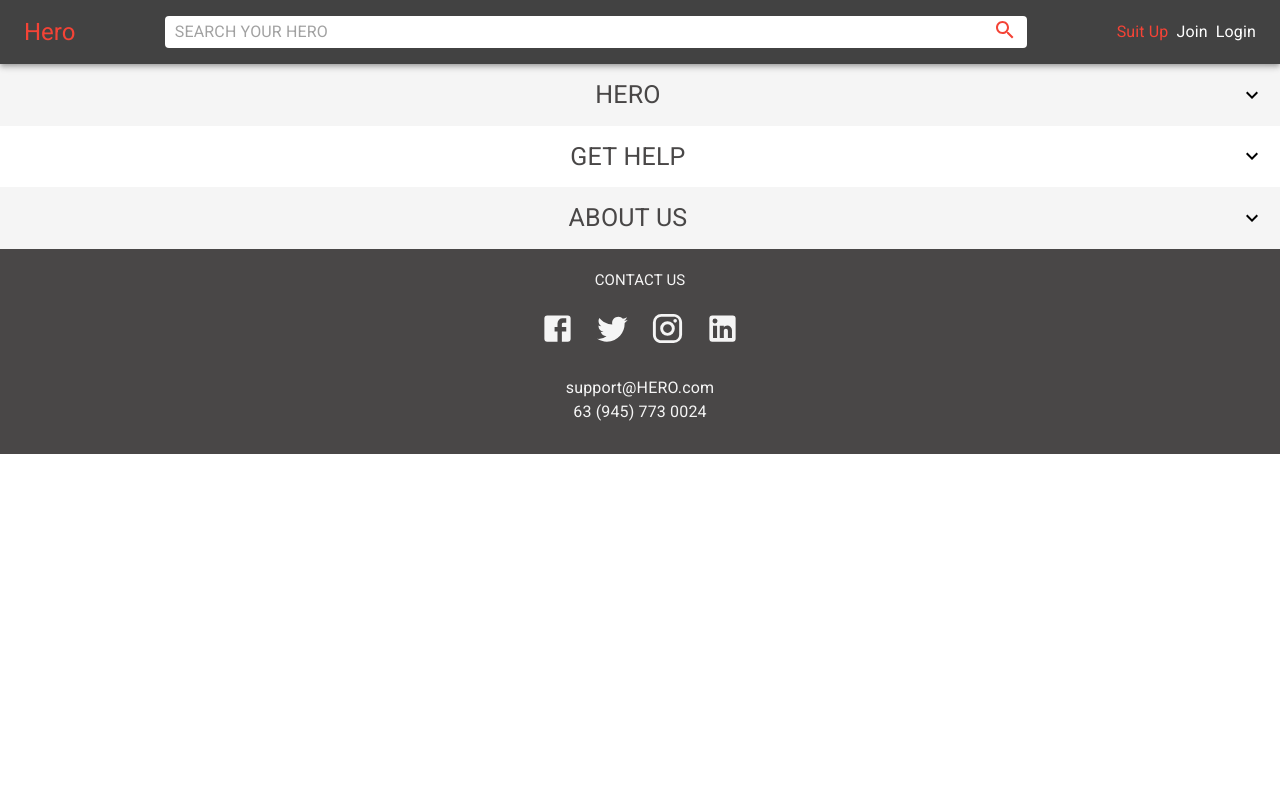
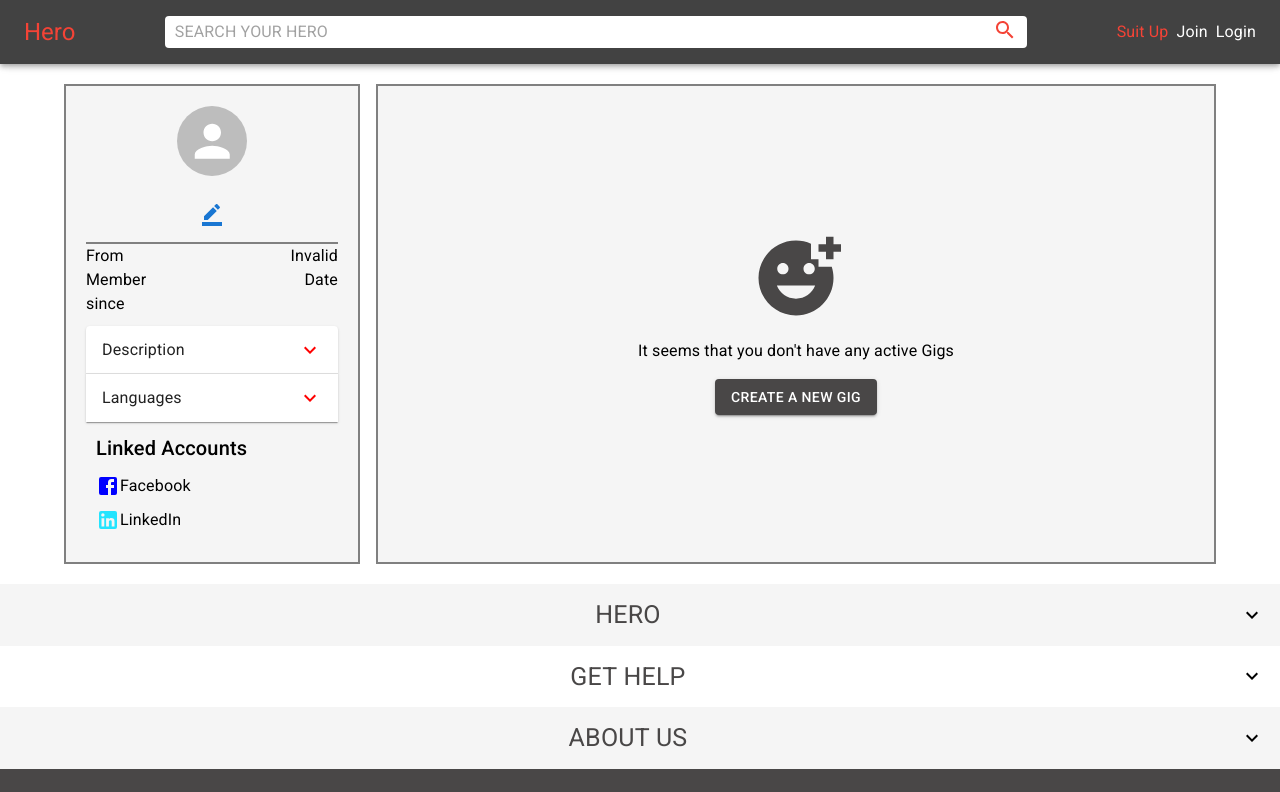
Before and after one commit to Shadowjian/hero, a React (Create React App) app: page /profile in a window 1280 px wide. Shown: the top 792 px of the page. Built offline with nearby package versions, Linux system fonts and the light colour scheme; no server answers.

Commit message:
adding profile page

```diff
--- a/src/App.jsx
+++ b/src/App.jsx
@@ -27,16 +27,17 @@ function App() {
 
   useEffect(() => {
     getUsers()
-  }, [searchInput])
-
-  useEffect(() => {
     !searchInput && setGigs(gigsDefaultState)
   }, [searchInput])
 
   const getUsers = async () => {
-    const res = await fetch("https://hero-express-api.vercel.app/api/users")
-    const data = await res.json()
-    setUsers(data)
+    try {
+      const res = await fetch("https://hero-express-api.vercel.app/api/users")
+      const data = await res.json()
+      setUsers(data)
+    } catch (error) {
+      console.log(error)
+    }
   }
 
   // NEW USER
--- /dev/null
+++ b/src/components/ContAccord.jsx
@@ -0,0 +1,102 @@
+import * as React from "react"
+import Accordion from "@mui/material/Accordion"
+import AccordionDetails from "@mui/material/AccordionDetails"
+import AccordionSummary from "@mui/material/AccordionSummary"
+import Typography from "@mui/material/Typography"
+import ExpandMoreIcon from "@mui/icons-material/ExpandMore"
+import { Facebook, LinkedIn } from "@mui/icons-material"
+import { Box } from "@mui/material"
+
+function ContAccord() {
+  const [expanded, setExpanded] = React.useState(false)
+
+  const handleChange = (panel) => (event, isExpanded) => {
+    setExpanded(isExpanded ? panel : false)
+  }
+
+  return (
+    <div>
+      <Accordion
+        expanded={expanded === "panel1"}
+        onChange={handleChange("panel1")}
+      >
+        <AccordionSummary
+          expandIcon={
+            <ExpandMoreIcon
+              sx={{
+                color: "red",
+                // transform: "rotate(10deg)",
+              }}
+            />
+          }
+          aria-controls="panel1bh-content"
+          id="panel1bh-header"
+        >
+          <Typography sx={{ width: "33%", flexShrink: 0 }}>
+            Description
+          </Typography>
+          {/* <Typography sx={{ color: "text.secondary" }}>
+            I am an accordion
+          </Typography> */}
+        </AccordionSummary>
+        <AccordionDetails>
+          <Typography>
+            Nulla facilisi. Phasellus sollicitudin nulla et quam mattis feugiat.
+            Aliquam eget maximus est, id dignissim quam.
+          </Typography>
+        </AccordionDetails>
+      </Accordion>
+      <Accordion
+        expanded={expanded === "panel2"}
+        onChange={handleChange("panel2")}
+      >
+        <AccordionSummary
+          expandIcon={
+            <ExpandMoreIcon
+              sx={{
+                color: "red",
+                // transform: "rotate(10deg)",
+              }}
+            />
+          }
+          aria-controls="panel2bh-content"
+          id="panel2bh-header"
+        >
+          <Typography sx={{ width: "33%", flexShrink: 0 }}>
+            Languages
+          </Typography>
+          {/* <Typography sx={{ color: "text.secondary" }}>
+            You are currently not an owner
+          </Typography> */}
+        </AccordionSummary>
+        <AccordionDetails>
+          <Typography>
+            Donec placerat, lectus sed mattis semper, neque lectus feugiat
+            lectus, varius pulvinar diam eros in elit. Pellentesque convallis
+            laoreet laoreet.
+          </Typography>
+        </AccordionDetails>
+      </Accordion>
+      <Box
+        sx={{
+          padding: { xs: "10px" },
+          display: { xs: "flex" },
+          flexDirection: { xs: "column" },
+          gap: { xs: "10px" },
+        }}
+      >
+        <Typography variant="h6">Linked Accounts</Typography>
+        <Box display={"flex"} textAlign={"left"} alignItems={"center"}>
+          <Facebook sx={{ color: "blue" }} />
+          <Typography>Facebook</Typography>
+        </Box>
+        <Box display={"flex"} textAlign={"left"} alignItems={"center"}>
+          <LinkedIn sx={{ color: "rgba(13, 226, 255, 0.9)" }} />
+          <Typography>LinkedIn</Typography>
+        </Box>
+      </Box>
+    </div>
+  )
+}
+
+export default ContAccord
--- a/src/layout/Navbar.jsx
+++ b/src/layout/Navbar.jsx
@@ -86,7 +86,7 @@ export default function Navbar({ states, dispatchers, addUser }) {
   const switchForm = () => {
     setShowJoinForm(!showJoinForm)
     setShowLoginForm(!showLoginForm)
-    console.log(showLoginForm, showJoinForm)
+    // console.log(showLoginForm, showJoinForm)
   }
   const handleLogout = () => {
     setOpen(false)
@@ -138,7 +138,7 @@ export default function Navbar({ states, dispatchers, addUser }) {
     )
   }
 
-  console.log(searchInput)
+  // console.log(searchInput)
 
   // JOIN VALIDATIONS
 
@@ -241,9 +241,6 @@ export default function Navbar({ states, dispatchers, addUser }) {
               <Typography
                 color={heroPalette.txt.primary}
                 onClick={handleSuitUp}
-                sx={{
-                  display: { xs: "none", sm: "block" }
-                }}
               >
                 Suit Up
               </Typography>
@@ -252,6 +249,7 @@ export default function Navbar({ states, dispatchers, addUser }) {
             <Typography
               onClick={handleShowJoinForm}
               sx={{
+                display: { xs: "none", sm: "block" },
                 "&:hover": {
                   cursor: "pointer"
                 }
@@ -296,7 +294,9 @@ export default function Navbar({ states, dispatchers, addUser }) {
             <Link to="creategig">Create Gig</Link>
           </MenuItem>
         )}
-        <MenuItem onClick={handleLogout}>Logout</MenuItem>
+        <Link to="/">
+          <MenuItem onClick={handleLogout}>Logout</MenuItem>
+        </Link>
       </Menu>
       <LoginForm
         errors={errors}
--- a/src/layout/pages/UserProfile.jsx
+++ b/src/layout/pages/UserProfile.jsx
@@ -1,19 +1,99 @@
 import {
-  Container,
-  CardHeader,
   Avatar,
-  IconButton,
-  Card,
+  Box,
+  Paper,
   Typography,
-  CardActionArea,
-  CardMedia,
-  CardContent
+  Grid,
+  TextField,
+  Button,
+  Container
 } from "@mui/material"
-import { typography } from "@mui/system"
+import BorderColorIcon from "@mui/icons-material/BorderColor"
+import AddReactionIcon from "@mui/icons-material/AddReaction"
+
 import React from "react"
+import ContAccord from "../../components/ContAccord"
 
 export default function UserProfile({ states, dispatchers }) {
   const { user } = states
+  const memberSince = new Date(user.createdAt).toLocaleDateString("en-US", {
+    month: "2-digit",
+    year: "numeric"
+  })
   console.log(user)
-  return <Typography>{user.userName}</Typography>
+  return (
+    <Container
+      sx={{
+        margin: "20px auto"
+      }}
+    >
+      <Box
+        gap={2}
+        display={"flex"}
+        sx={{
+          flexDirection: { xs: "column", sm: "row" }
+        }}
+      >
+        <Box
+          border={"2px solid gray"}
+          padding={"20px"}
+          display={"flex"}
+          justifyContent={"center"}
+          alignItems={"center"}
+          flexDirection={"column"}
+          flex={3}
+          bgcolor="whitesmoke"
+          gap={"10px"}
+        >
+          <Avatar sx={{ width: 70, height: 70 }}>
+            {user.userName.slice(0, 1).toUpperCase()}
+          </Avatar>
+
+          <Typography>{user.userName}</Typography>
+          <Button>
+            <BorderColorIcon />
+          </Button>
+          {/* <Button sx={{ bgcolor: "#494747" }} variant="contained">
+            Preview Hero Profile
+          </Button> */}
+
+          <Box borderTop={"2px solid gray"} display={"flex"} gap={10}>
+            <Box>
+              <Typography>From</Typography>
+              <Typography>Member since</Typography>
+            </Box>
+            <Box textAlign={"right"}>
+              <Typography>{user.address}</Typography>
+              <Typography>{memberSince}</Typography>
+            </Box>
+          </Box>
+          <Box bgcolor={"whitesmoke"} className="descriptionBox">
+            <ContAccord />
+          </Box>
+        </Box>
+
+        <Box
+          border={"2px solid gray"}
+          display={"flex"}
+          gap={2}
+          flexDirection={"column"}
+          justifyContent={"center"}
+          alignItems={"center"}
+          flex={9}
+          bgcolor="whitesmoke"
+          sx={{
+            padding: { xs: "40px" }
+          }}
+        >
+          <AddReactionIcon sx={{ fontSize: 90, color: "#494747" }} />
+          <Typography variant="body1" color="initial">
+            It seems that you don't have any active Gigs
+          </Typography>
+          <Button sx={{ bgcolor: "#494747" }} variant="contained">
+            Create a new Gig
+          </Button>
+        </Box>
+      </Box>
+    </Container>
+  )
 }
```
